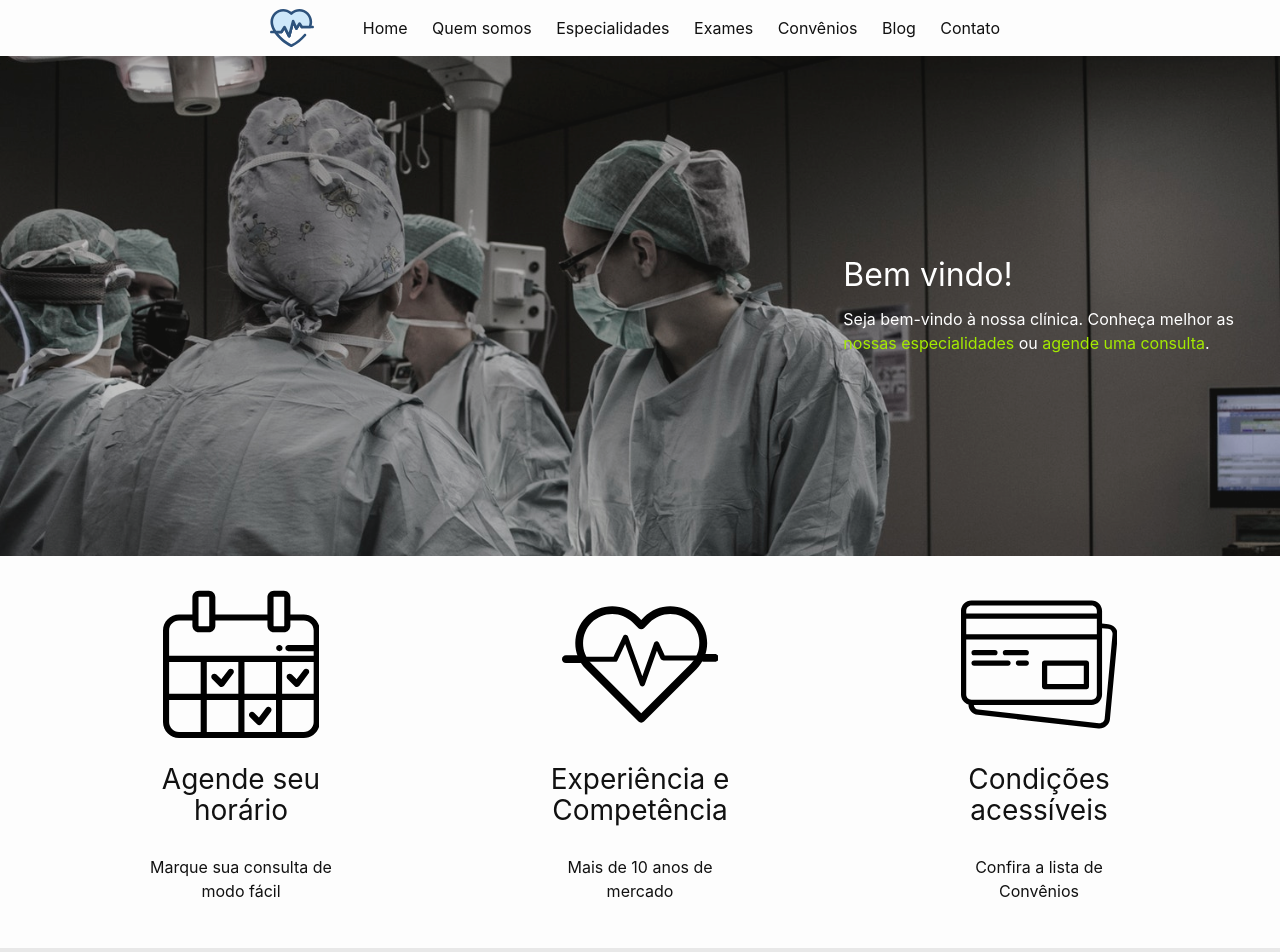
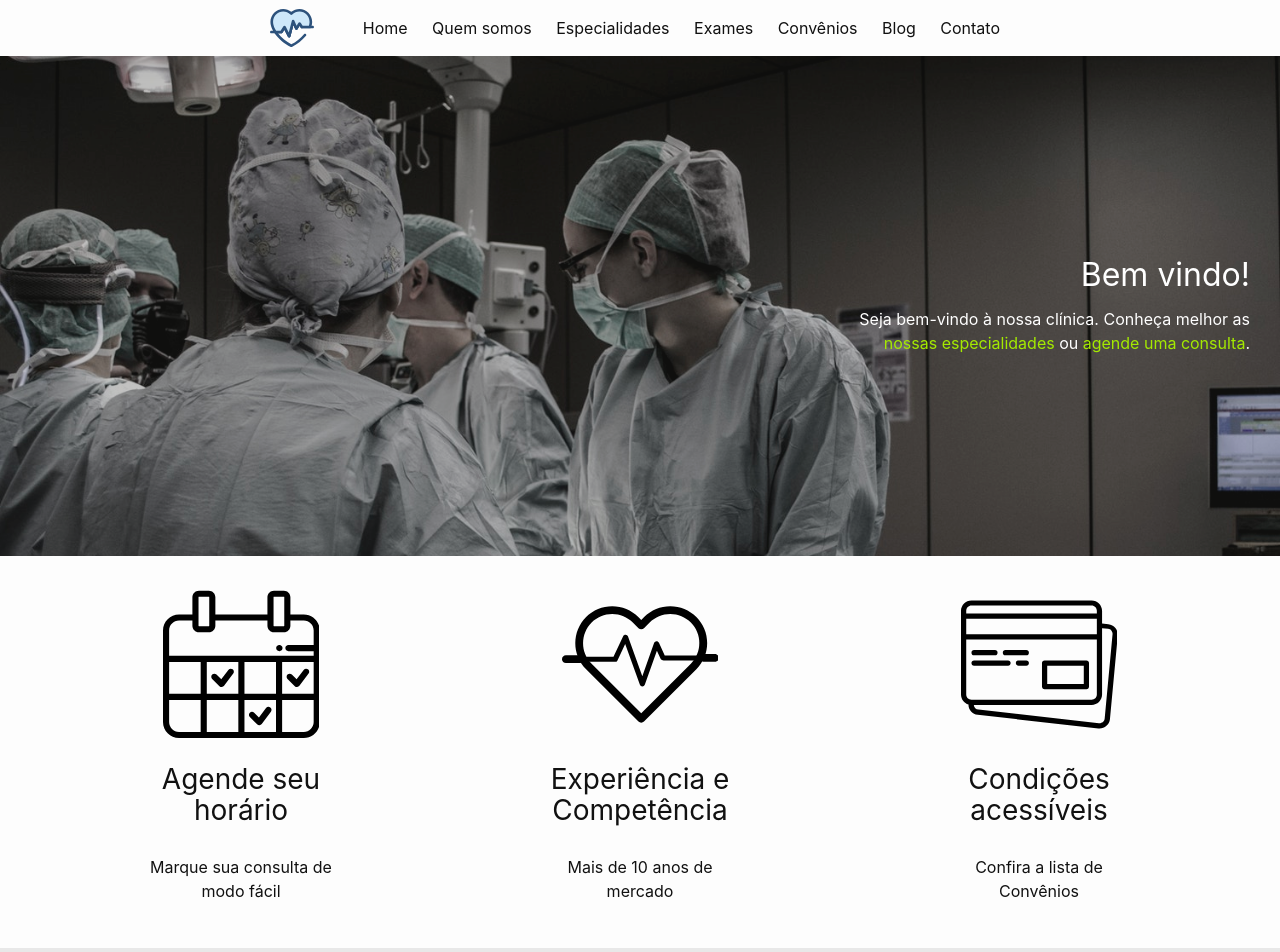
Before and after one commit to CopaTecnologia/medicinaesaude, a Jekyll site: the page built from index.html, in a window 1280 px wide. Shown: the top 952 px of the page. Built offline with Jekyll 4.4.1, drawn with Linux system fonts in a browser that asks for light colours.

Commit message:
Slides e seção Quem Somos

```diff
--- a/_config.yml
+++ b/_config.yml
@@ -39,6 +39,9 @@
     type: slides
   values:
     image:
+    image-position:
+    text-position:
+    classes:
 description: Há 10 anos cuidado de você e sua família.
 baseurl: "/medicinaesaude"
 url: http://copatecnologia.com.br
--- a/_includes/sections/about.html
+++ b/_includes/sections/about.html
@@ -3,11 +3,18 @@
 
 <div class="wrapper">
 
+    <div data-grid="center spacing">
+        <div data-cell="1of4">
+            {% include svg/favicon.svg %}
+        </div>
+        <div data-cell="3of4">
             <h2>{{ about.title }}</h2>
             {{ about.excerpt }}
             <p data-grid="center spacing justify">
                 <a href="{{ site.baseurl }}{{ about.url }}" data-cell="shrink fill">Saiba mais...</a>
                 <a href="#contato" data-btn data-cell="shrink fill">Contato</a>
             </p>
+        </div>
+    </div>
 
 </div>
--- a/_includes/sections/hero.html
+++ b/_includes/sections/hero.html
@@ -20,20 +20,20 @@
             <div class="slide-image" {{ style }}></div>
 
             {% if slide.text-position == 'right' %}
-            <div data-cell="2of3 fill"></div>
+            <div data-cell="2of3 fill" class="shim"></div>
             {% endif %}
 
-            <div class="slide-content" data-cell="1of3 fill">
+            <div class="slide-content" data-cell="shrink fill"
+            {% if slide.text-position == 'right' %}
+                data-text="right"
+            {% endif %}
+            >
                 <h2 class="page-title">{{ slide.title }}</h2>
                 {{ slide.content }}
             </div>
 
-            {% if slide.text-position == null %}
-            <div data-cell="2of3 fill"></div>
-            {% endif %}
-
             {% if slide.text-position == 'left' %}
-            <div data-cell="2of3 fill"></div>
+            <div data-cell="2of3 fill" class="shim"></div>
             {% endif %}
 
         </div>
--- a/_sass/_sections.sass
+++ b/_sass/_sections.sass
@@ -6,6 +6,11 @@
 
     &hero
         padding: 0
+        .shim
+            +media-query($on-palm)
+                display: none
+        .slide-content
+            max-width: 30em
     &features
         article
             text-align: center
```
Lines whose indentation alone changed are shown as unchanged.
